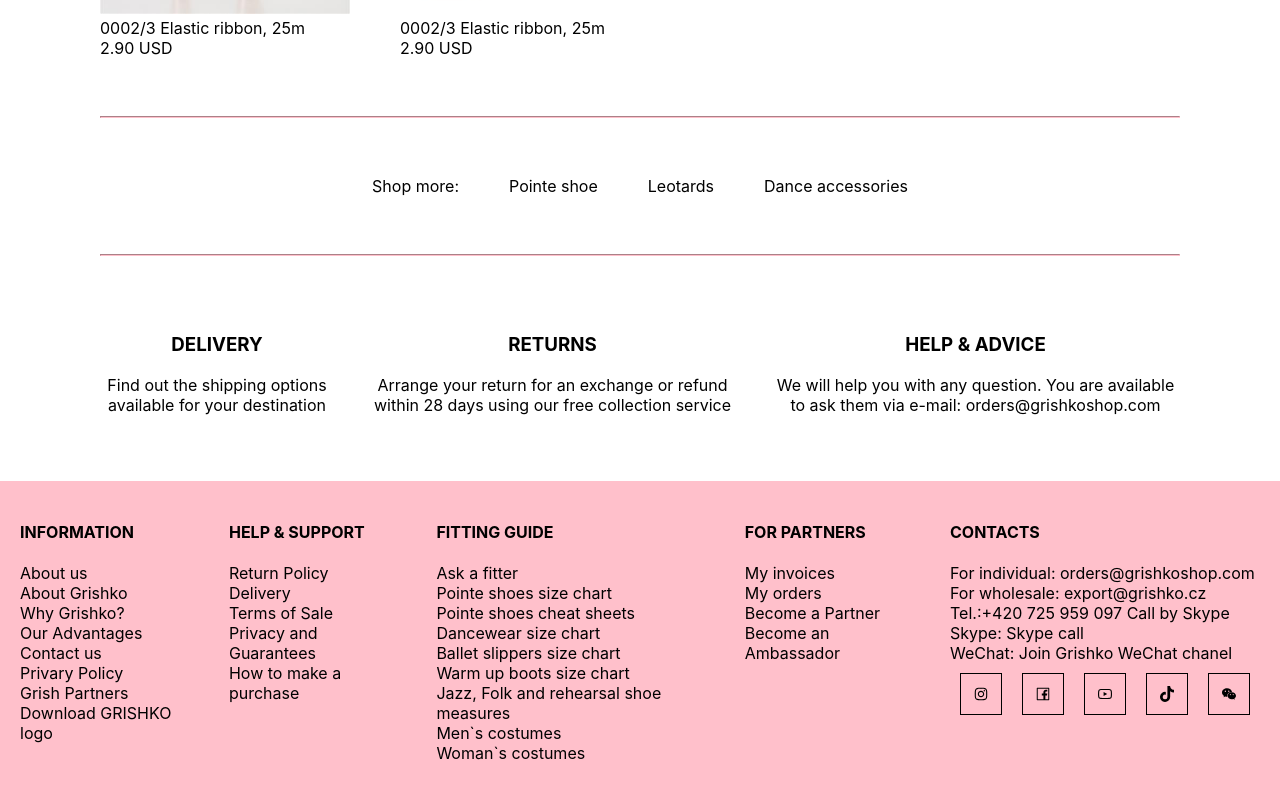
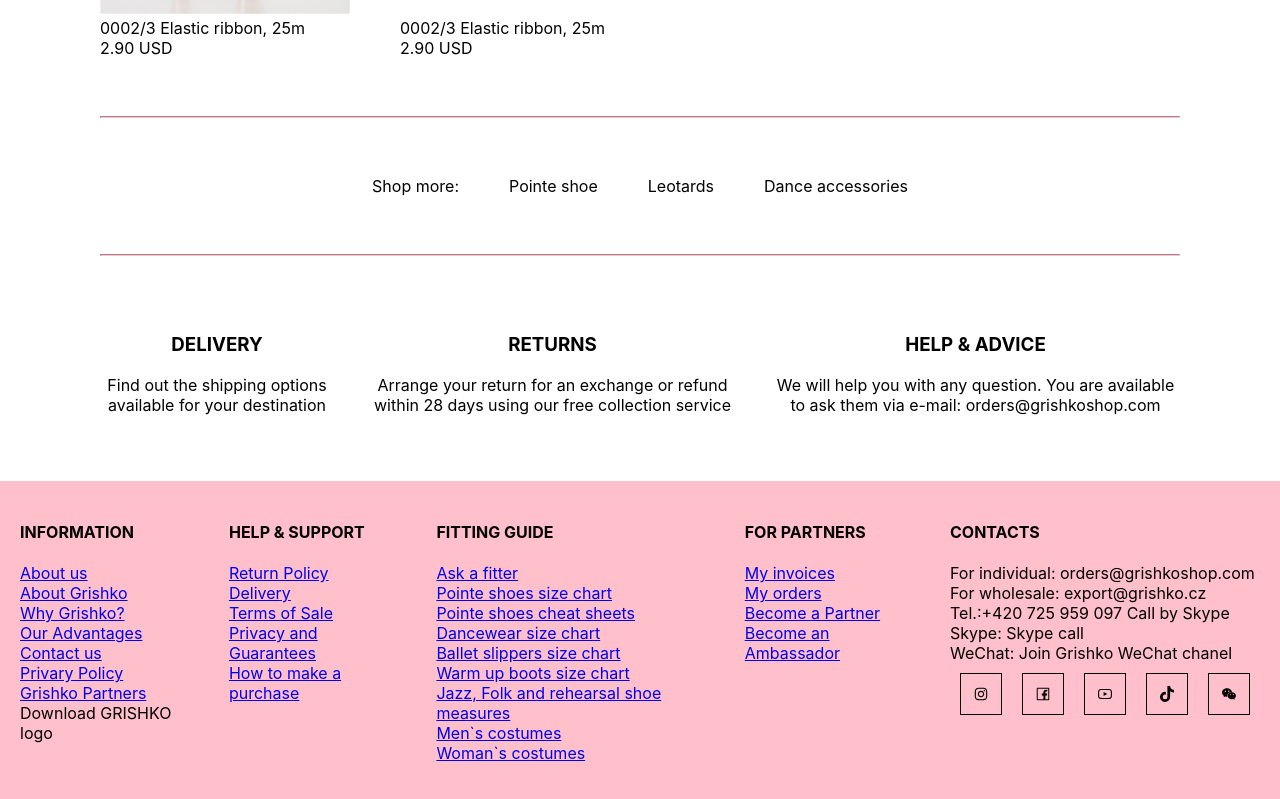
Before and after one commit to yubinjodev/prima, a React (Create React App) app: page /content-detail in a window 1280 px wide. Shown: the part 1371-2170 px from the top of the page. Built offline with nearby package versions, Linux system fonts and the light colour scheme.

Commit message:
footer wip

```diff
--- a/src/components/Footer.js
+++ b/src/components/Footer.js
@@ -1,53 +1,61 @@
+import grishkologo from "../assets/grishkologo.png";
+
 import { AiOutlineInstagram } from "react-icons/ai";
 import { AiOutlineFacebook } from "react-icons/ai";
 import { AiOutlineYoutube } from "react-icons/ai";
 import { FaTiktok } from "react-icons/fa";
 import { AiFillWechat } from "react-icons/ai";
 
+import { saveAs } from "file-saver";
+
 export const Footer = () => {
+  const downloadImage = () => {
+    saveAs(grishkologo, "grishko-logo.jpg");
+  };
+
   return (
     <div className="footer">
       <div className="box-container">
         <div className="box">
           <h4>INFORMATION</h4>
-          <div>About us</div>
-          <div>About Grishko</div>
-          <div>Why Grishko?</div>
-          <div>Our Advantages</div>
-          <div>Contact us</div>
-          <div>Privary Policy</div>
-          <div>Grish Partners</div>
-          <div>Download GRISHKO logo</div>
+          <a href="/about-us">About us</a>
+          <a href="/about-grishko">About Grishko</a>
+          <a href="/why-grishko">Why Grishko?</a>
+          <a href="/advantages">Our Advantages</a>
+          <a href="/contact-us">Contact us</a>
+          <a href="/privacy-policy">Privary Policy</a>
+          <a href="/grishko-partners">Grishko Partners</a>
+          <div onClick={downloadImage}>Download GRISHKO logo</div>
         </div>
 
         <div className="box">
           <h4>HELP & SUPPORT</h4>
-          <div>Return Policy</div>
-          <div>Delivery</div>
-          <div>Terms of Sale</div>
-          <div>Privacy and Guarantees</div>
-          <div>How to make a purchase</div>
+          <a href="/return-policy">Return Policy</a >
+          <a href="/delivery">Delivery</a >
+          <a href="/terms-of-sale">Terms of Sale</a >
+          <a href="/privacy-guarantee">Privacy and Guarantees</a >
+          <a href="tutorial">How to make a purchase</a >
         </div>
 
         <div className="box">
           <h4>FITTING GUIDE</h4>
-          <div>Ask a fitter</div>
-          <div>Pointe shoes size chart</div>
-          <div>Pointe shoes cheat sheets</div>
-          <div>Dancewear size chart</div>
-          <div>Ballet slippers size chart</div>
-          <div>Warm up boots size chart</div>
-          <div>Jazz, Folk and rehearsal shoe measures</div>
-          <div>Men`s costumes</div>
-          <div>Woman`s costumes</div>
+          <a href="/fitter">Ask a fitter</a>
+          <a href="/size-chart">Pointe shoes size chart</a>
+          <a href="/cheat-sheet">Pointe shoes cheat sheets</a>
+          <a href="/dacewear-size-chart">Dancewear size chart</a>
+          <a href="/slippers-size-chart">Ballet slippers size chart</a>
+          <a href="/warmupboots-size-chart">Warm up boots size chart</a>
+          <a href="/other-size-chart">Jazz, Folk and rehearsal shoe measures</a>
+          <a href="/mens-costumes">Men`s costumes</a>
+          <a href="/womens-costumes">Woman`s costumes</a>
         </div>
 
         <div className="box">
           <h4>FOR PARTNERS</h4>
-          <div>My invoices</div>
-          <div>My orders</div>
-          <div>Become a Partner</div>
-          <div>Become an Ambassador</div>
+          <a href="/my-invoices">My invoices</a>
+          <a href="/my-orders">My orders</a>
+          <a href="/become-partner">Become a Partner</a>
+          <a href="/become-ambassador">Become an Ambassador</a>
         </div>
 
         <div className="box">
--- a/src/components/Navbar.js
+++ b/src/components/Navbar.js
@@ -11,9 +11,9 @@ import { BasketContext } from "../context/BasketContext";
 import { SearchContext } from "../context/SearchContext";
 
 export const Navbar = () => {
-  const { showLoginModal, setshowLoginModal } = useContext(LoginContext);
-  const { showBasketModal, setBasketModal } = useContext(BasketContext);
-  const { showSearch, setSearch } = useContext(SearchContext);
+  const { setshowLoginModal } = useContext(LoginContext);
+  const { setBasketModal } = useContext(BasketContext);
+  const { setSearch } = useContext(SearchContext);
   const navigate = useNavigate();
 
   return (
--- a/src/pages/ContentDetail.js
+++ b/src/pages/ContentDetail.js
@@ -2,12 +2,18 @@ import elasticribbon from "../assets/elasticribbon.png";
 import dreampointe from "../assets/dreampointe.png";
 import asc from "../assets/AdultSynergyCanvas.png";
 
+import { useEffect } from "react";
+
 export const ContentDetail = () => {
+  useEffect(() => {
+    window.scrollTo(0, 0);
+  }, []);
+
   return (
     <div className="main-container">
       <main className="content-detail-container">
         <section className="main-interaction-point">
-          <img src={elasticribbon} />
+          <img alt="ribbon" src={elasticribbon} />
           <div className="interaction">
             <nav className="detail-nav">
               ACCESSORIES | POINTE SHOE ACCESSORIES | 0002/5 ELASTIC RIBBON WITH
@@ -41,13 +47,13 @@ export const ContentDetail = () => {
           <h3>YOU MAY ALSO LIKE</h3>
           <div className="promo-details">
             <div>
-              <img className="promo-image" src={dreampointe} />
+              <img alt="dreampointe" className="promo-image" src={dreampointe} />
               <div>0002/3 Elastic ribbon, 25m</div>
               <div>2.90 USD</div>
             </div>
 
             <div>
-              <img className="promo-image" src={asc} />
+              <img  alt="asc"className="promo-image" src={asc} />
               <div>0002/3 Elastic ribbon, 25m</div>
               <div>2.90 USD</div>
             </div>
```
Also changed, not shown: package.json (+6 -5 lines), src/pages/Footer/information/AboutUs.js (added, +7 -0 lines), 1 other file (tests, documents, lock files or other folders).
